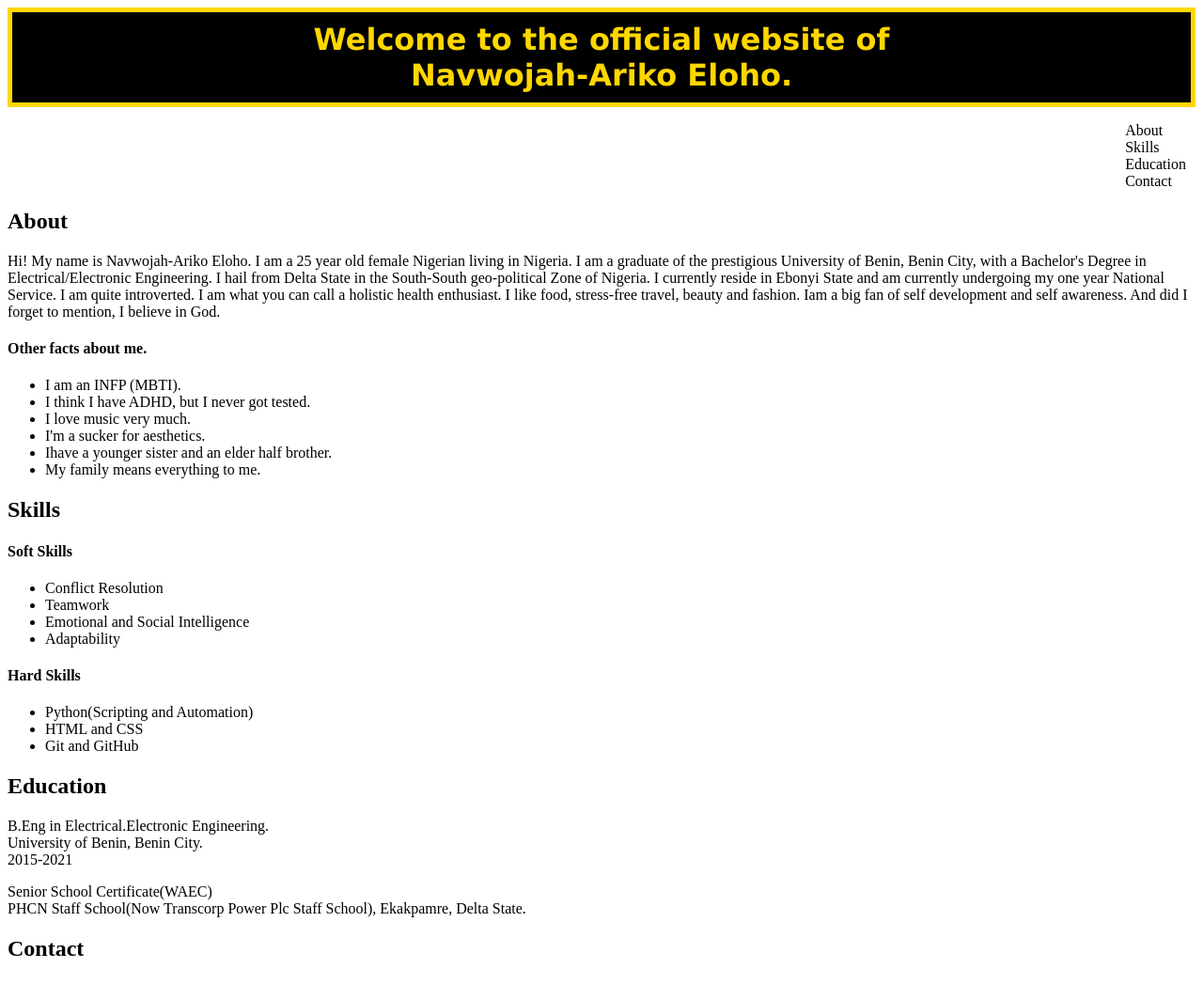
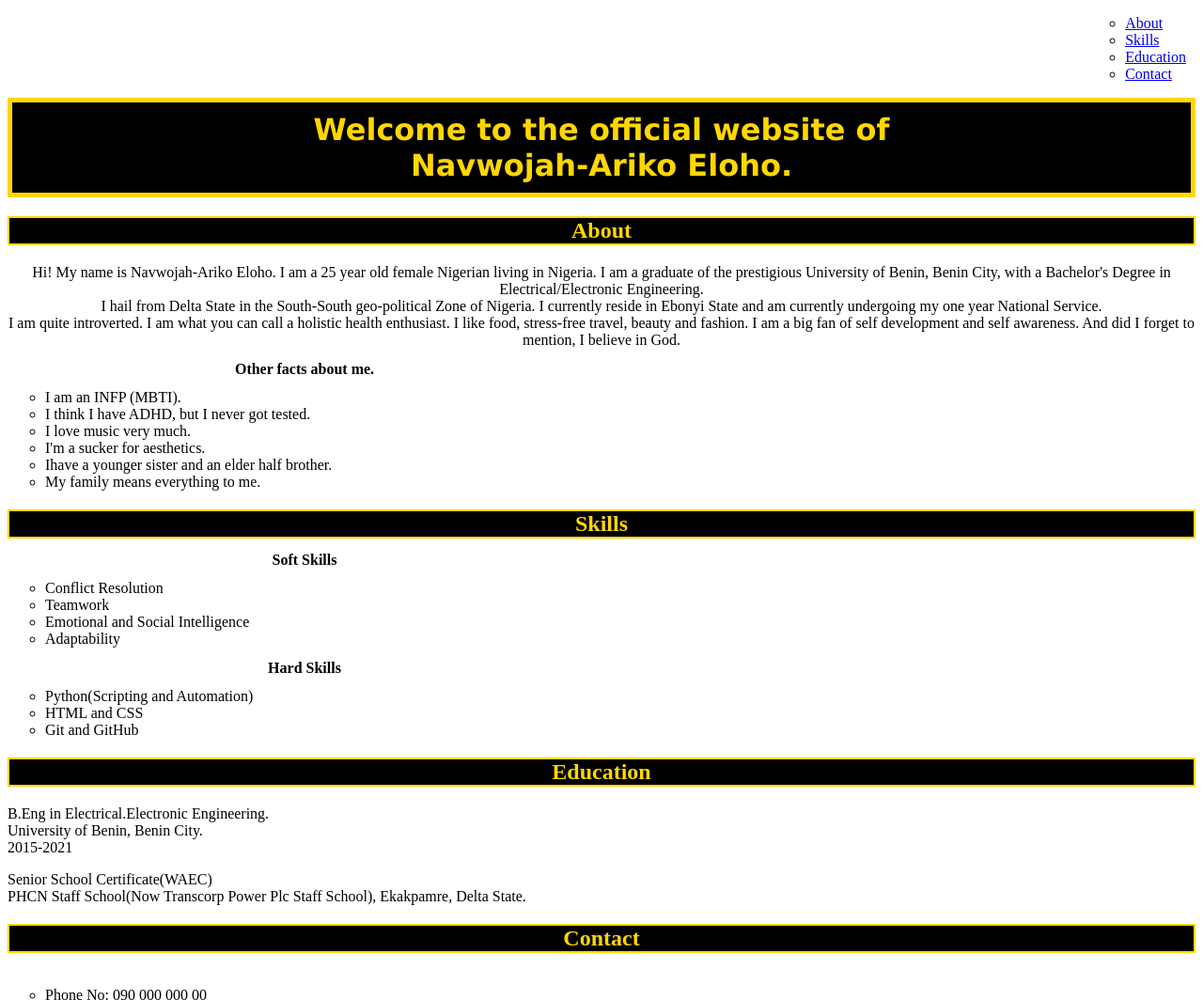
Before and after one commit to ariTheEl/Eloho-s-webpage, a plain HTML site: page index.html in a window 1280 px wide. Shown: the top 1064 px of the page at 94% size. Drawn offline with Linux system fonts and the light colour scheme.

Commit message:
Initial commit

```diff
--- a/index.css
+++ b/index.css
@@ -20,6 +20,27 @@ div nav ul {
 justify-content:right;
 list-style: none;
 }
+ul li{
+    list-style:circle;
+}
 .lastdiv{
   float: right;
 }
+h2{
+    text-align: center;
+    font-family:Impact, Haettenschweiler,
+}
+.abttext{
+    text-align: center;
+}
+.h4{
+    text-align: center;
+
+   width: 50%;
+  line-height: 1px;
+}
+h2 {
+    background-color: black;
+    border: 2px gold solid;
+    color: gold;
+}
--- a/index.html
+++ b/index.html
@@ -11,19 +11,20 @@
 </head>
 <body>
     <header class="header">
+        <!-- <img src="/imgs-icons/IMG_20200223_125650_5.jpg" alt="" width="150px"> -->
+        <div class="navdiv">
+            <nav id="navdiv">
+                <ul>
+                    <li> <a href="#about">About</a> </li>
+                    <li> <a href="#skills"> Skills</a></li>
+                    <li> <a href="#education"> Education</a></li>
+                    <li> <a href="#contact"> Contact</a></li>
+                </ul>
+        </nav>
+
+           </div>
        <div>
         <h1>Welcome to the official website of<br> Navwojah-Ariko Eloho.</h1>
-       </div>
-       <div class="navdiv">
-        <nav>
-            <ul>
-                <li>About</li>
-                <li>Skills</li>
-                <li>Education</li>
-                <li>Contact</li>
-            </ul>
-    </nav>
-
        </div>
 
     </header>
@@ -32,13 +33,13 @@
 
     </section>
 
-    <section class="about">
+    <section id="about">
         <h2>About</h2>
-        <p>
-            Hi! My name is  Navwojah-Ariko Eloho. I am a 25 year old female Nigerian living in Nigeria. I am a graduate of the prestigious University of Benin, Benin City, with a Bachelor's Degree in Electrical/Electronic Engineering. I hail from Delta State in the South-South geo-political Zone of Nigeria. I currently reside in Ebonyi State and am currently undergoing my one year National Service.
-            I am quite introverted. I am what you can call a holistic health enthusiast. I like food, stress-free travel, beauty and fashion. Iam a big fan of self development and self awareness. And did I forget to mention, I believe in God.
+        <p class="abttext">
+            Hi! My name is  Navwojah-Ariko Eloho. I am a 25 year old female Nigerian living in Nigeria. I am a graduate of the prestigious University of Benin, Benin City, with a Bachelor's Degree in Electrical/Electronic Engineering. <br> I hail from Delta State in the South-South geo-political Zone of Nigeria. I currently reside in Ebonyi State and am currently undergoing my one year National Service.  <br>
+            I am quite introverted. I am what you can call a holistic health enthusiast. I like food, stress-free travel, beauty and fashion. I am a big fan of self development and self awareness. And did I forget to mention, I believe in God.
         </p>
-        <h4> Other facts about me.</h4>
+       <div class="h4"> <h4> Other facts about me.</h4></div>
         <ul>
             <li>I am an INFP (MBTI).</li>
             <li>I think I have ADHD, but I never got tested.</li>
@@ -49,16 +50,16 @@
         </ul>
     </section>
 
-    <section class="skills">
+    <section id="skills">
         <h2>Skills</h2>
-        <H4>Soft Skills</H4>
+        <div class="h4"><H4>Soft Skills</H4></div>
         <ul>
             <li>Conflict Resolution</li>
             <li>Teamwork</li>
             <li>Emotional and Social Intelligence</li>
             <li>Adaptability</li>
         </ul>
-        <h4> Hard Skills</h4>
+        <div class="h4"><h4> Hard Skills</h4></div>
         <ul>
             <li>Python(Scripting and Automation)</li>
             <li>HTML and CSS</li>
@@ -66,7 +67,7 @@
         </ul>
     </section>
 
-    <section class="education">
+    <section id="education">
         <h2>
             Education
         </h2>
@@ -76,11 +77,9 @@
         </p>
     </section>
 
-    <section class="contact">
+    <section id="contact">
         <h2>Contact</h2>
         <div class="lastdiv">
-                <div><img src="/imgs-icons/IMG_20200414_152508.jpg" alt="" width="100px">
-                </div>
                 <div class="condiv">
                     <ul>
                         <li>Phone No: 090 000 000 00</li>
@@ -91,6 +90,7 @@
                     </ul>
                 </div>
         </div>
+        <a href="#navdiv">Go to the top.</a>
     </section>
 
 
```
